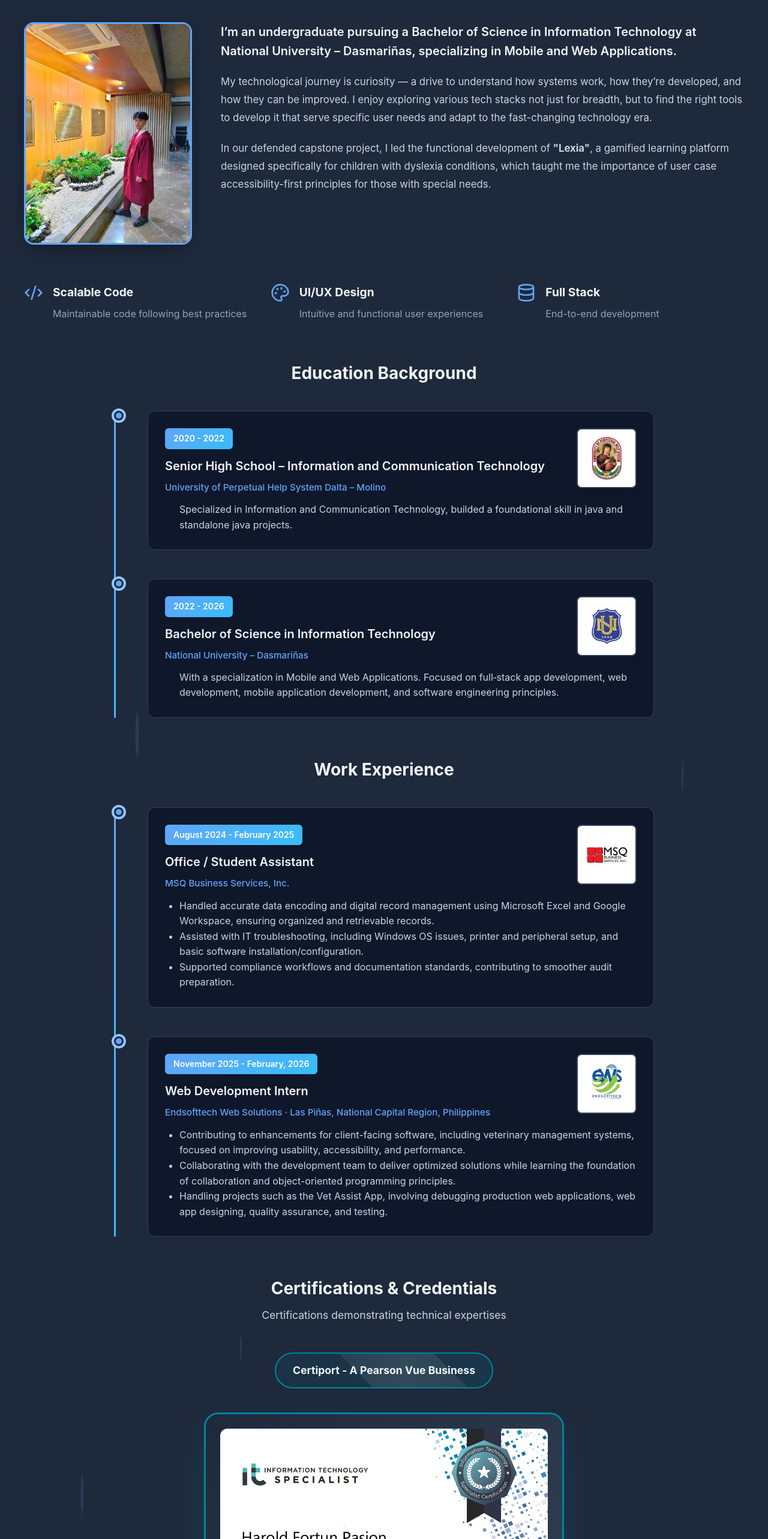
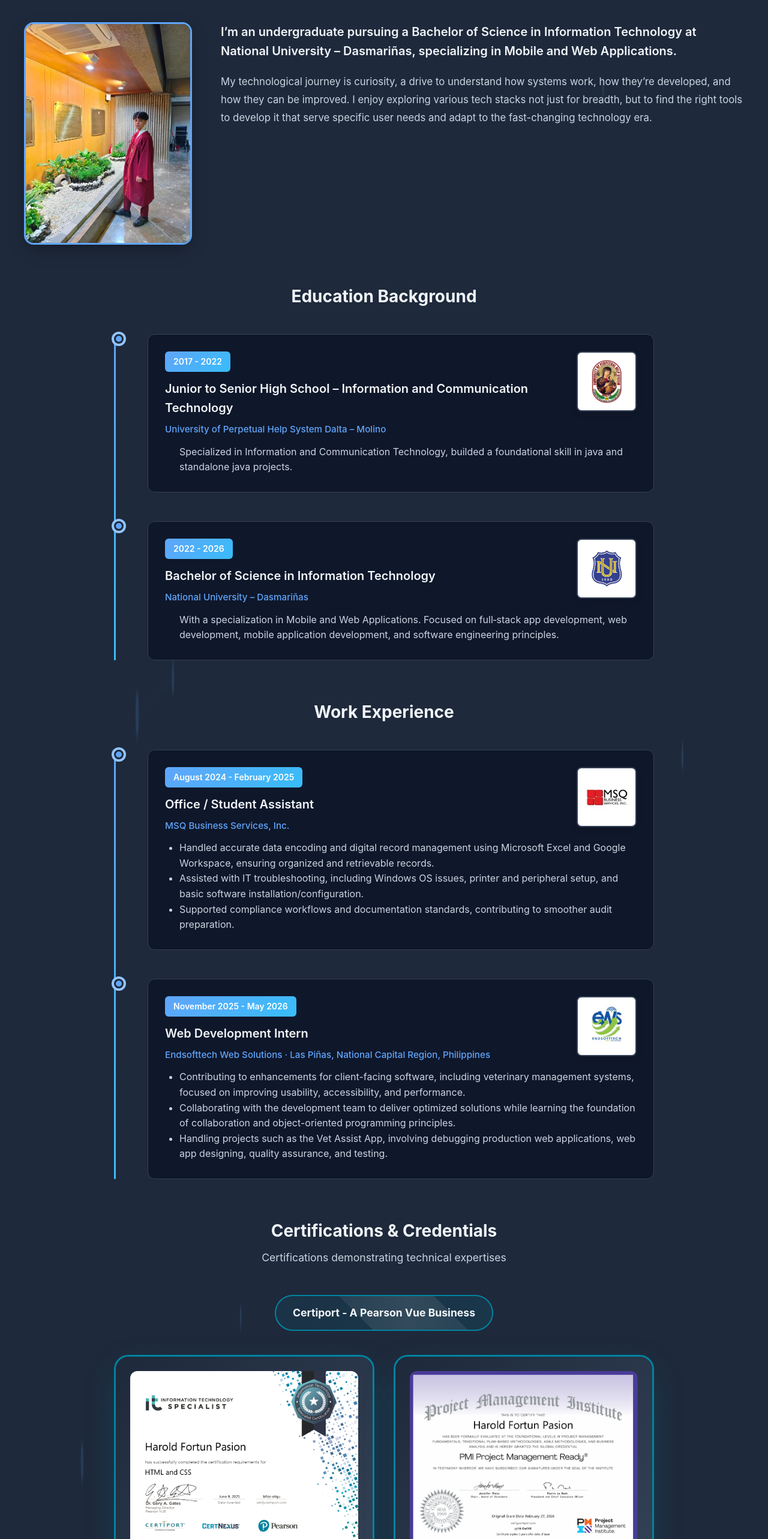
Before and after one commit to arownz/Harold-Portfolio, a Vue app in the folder my-portfolio1/: page / in a window 1280 px wide. Shown: the part 1000-3566 px from the top of the page at 60% size. Built offline with nearby package versions, Linux system fonts and the light colour scheme.

Commit message:
for honor

```diff
--- a/my-portfolio1/src/components/AboutSection.vue
+++ b/my-portfolio1/src/components/AboutSection.vue
@@ -1,9 +1,6 @@
 <script setup lang="ts">
 import { ref } from "vue";
 import {
-  Code2,
-  Palette,
-  Database,
   ChevronLeft,
   ChevronRight,
 } from "lucide-vue-next";
@@ -15,6 +12,13 @@ const certifications = ref({
       issuer: "Certiport - Frontend",
       badge: "700 Passing Points",
       image: "/html-css_cert.png",
+      color: "primary",
+    },
+    {
+      title: "PMI Project Management Ready®",
+      issuer: "Project Management Institute",
+      badge: "Self-Paced Completed",
+      image: "/certiport_pm.png",
       color: "primary",
     },
   ],
@@ -161,25 +165,25 @@ if (typeof window !== "undefined") {
             </p>
 
             <p>
-              My technological journey is curiosity — a drive to understand how
+              My technological journey is curiosity, a drive to understand how
               systems work, how they’re developed, and how they can be improved.
               I enjoy exploring various tech stacks not just for breadth, but to
               find the right tools to develop it that serve specific user needs
               and adapt to the fast-changing technology era.
             </p>
-            <p>
+            <!-- <p>
               In our defended capstone project, I led the functional development
               of
               <strong>"Lexia"</strong>, a gamified learning platform designed
               specifically for children with dyslexia conditions, which taught
               me the importance of user case accessibility-first principles for
               those with special needs.
-            </p>
+            </p> -->
           </div>
         </div>
       </div>
 
-      <div class="about-highlights fade-in">
+      <!-- <div class="about-highlights fade-in">
         <div class="highlight-item">
           <Code2 :size="32" class="highlight-icon" />
           <div>
@@ -203,7 +207,7 @@ if (typeof window !== "undefined") {
             <p>End-to-end development</p>
           </div>
         </div>
-      </div>
+      </div> -->
 
       <div class="about-timeline fade-in">
         <h3 class="timeline-title">Education Background</h3>
@@ -223,9 +227,9 @@ if (typeof window !== "undefined") {
                   alt="University of Perpetual Help System Dalta"
                 />
               </a>
-              <div class="timeline-period">2020 - 2022</div>
+              <div class="timeline-period">2017 - 2022</div>
               <h4>
-                Senior High School – Information and Communication Technology
+                Junior to Senior High School – Information and Communication Technology
               </h4>
               <p class="timeline-location">
                 University of Perpetual Help System Dalta – Molino
@@ -311,7 +315,7 @@ if (typeof window !== "undefined") {
                   alt="Endsofttech Web Solutions"
                 />
               </a>
-              <div class="timeline-period">November 2025 - February, 2026</div>
+              <div class="timeline-period">November 2025 - May 2026</div>
               <h4>Web Development Intern</h4>
               <p class="timeline-location">
                 Endsofttech Web Solutions · Las Piñas, National Capital Region,
@@ -367,9 +371,6 @@ if (typeof window !== "undefined") {
               <div class="cert-content">
                 <h4 class="cert-title">{{ cert.title }}</h4>
                 <p class="cert-issuer">{{ cert.issuer }}</p>
-                <div class="cert-badge primary">
-                  <span>{{ cert.badge }}</span>
-                </div>
               </div>
             </div>
           </div>
@@ -433,8 +434,6 @@ if (typeof window !== "undefined") {
                   <div class="cert-content">
                     <h4 class="cert-title">{{ cert.title }}</h4>
                     <p class="cert-issuer">{{ cert.issuer }}</p>
-                    <div class="cert-badge">
-                      <span>{{ cert.badge }}</span>
                     </div>
                   </div>
                 </div>
@@ -465,7 +464,6 @@ if (typeof window !== "undefined") {
           </div>
         </div>
       </div>
-    </div>
   </section>
 </template>
 
@@ -798,7 +796,10 @@ if (typeof window !== "undefined") {
 
 /* Featured Certificate (Certiport) */
 .featured-cert {
-  max-width: 600px;
+  display: grid;
+  grid-template-columns: repeat(auto-fit, minmax(280px, 1fr));
+  gap: 2rem;
+  max-width: 900px;
   margin: 0 auto;
 }
 
@@ -905,6 +906,11 @@ if (typeof window !== "undefined") {
 .cert-badge.primary {
   background: linear-gradient(135deg, #0084a0, #00a5cc);
   box-shadow: 0 4px 12px rgba(0, 0, 255, 0.4);
+}
+
+.cert-badge.pmi {
+  background: linear-gradient(135deg, #c8102e, #e8001d);
+  box-shadow: 0 4px 12px rgba(200, 16, 46, 0.4);
 }
 
 /* TESDA badges (700 Passing Points) */
--- a/my-portfolio1/src/components/ProjectsSection.vue
+++ b/my-portfolio1/src/components/ProjectsSection.vue
@@ -8,7 +8,7 @@ const projects = ref([
     id: 1,
     title: "Vet Assist App - Veterinary Management System",
     description:
-      "A comprehensive veterinary management system for client-facing operations. Contributed to production web app enhancements, debugging, web app designing, and quality assurance to improve usability and performance.",
+      "A structured veterinary management system for client-facing operations. Contributed to production web app enhancements, debugging, web app designing, and quality assurance to improve usability and performance.",
     image: "projects/vetassist.png", // Replace with actual image path
     tags: [
       "Web Development",
@@ -17,8 +17,9 @@ const projects = ref([
       "UI/UX Design",
       "Veterinary Software",
     ],
+    github: false,
+    demo: "https://demo.vetassist.app/",
     featured: true,
-    demo: "https://demo.vetassist.app/",
   },
   {
     id: 2,
@@ -164,7 +165,7 @@ const projects = ref([
             <div class="project-overlay">
               <div class="project-links">
                 <a
-                  :href="project.github"
+                  v-if="project.github"
                   target="_blank"
                   class="project-link"
                   aria-label="View source code"
```
Also changed, not shown: my-portfolio1/public/certiport_pm.png (added), 1 other file (tests, documents, lock files or other folders).
